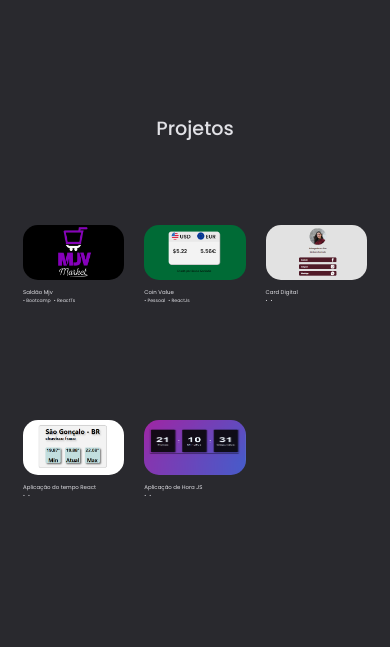
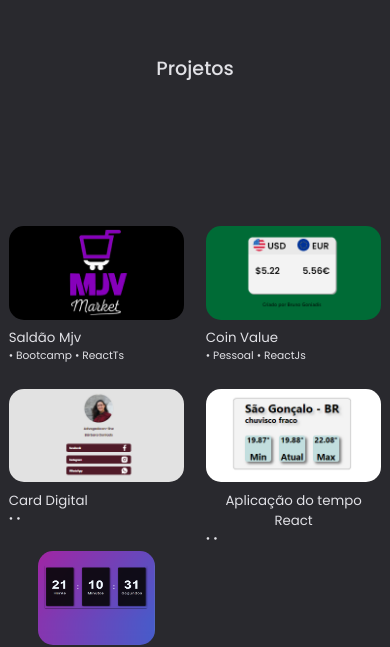
Before and after one commit to Brunogoniadis/PortifolioBrunoGoniadis, a React (Vite) app: page / in a window 390 px wide. Shown: the part 1613-2260 px from the top of the page. Built offline with nearby package versions, Linux system fonts and the light colour scheme.

Commit message:
Responsive: Project Grid

```diff
--- a/src/components/Card/styles.ts
+++ b/src/components/Card/styles.ts
@@ -87,7 +87,6 @@ export const Container = styled.div`
     @media (max-width: 512px){
         p{
             font-size: 0.8em;
-            color: red;
         }
         h3{
             font-weight: bold;
--- a/src/components/Project/styles.ts
+++ b/src/components/Project/styles.ts
@@ -27,8 +27,8 @@ export const ProjectContainer= styled.div`
     }
 
     .imgContainer{
-    display: flex;
-    flex-direction: column;
+        display: flex;
+        flex-direction: column;
 
         img{
             width: 26vw;
@@ -57,6 +57,35 @@ export const ProjectContainer= styled.div`
         }
     }
 
+    @media (max-width: 512px){
 
 
+        h1{
+            font-size: 1.5em;
+        }
+        h2{
+            font-size: 1.2em;
+            }
+
+        h3{
+            font-size: 1.0em;
+            font-weight: normal;
+            }
+
+        p{
+            font-size: 0.8em;
+            font-weight: normal;
+            }
+
+
+        .imgContainer{
+            img{
+                width: auto;
+                height: 24vw;
+                margin-top: 1vw;
+                border-radius: 15px;
+        }
+        }
+    }
+
 `
--- a/src/pages/Projetos/index.tsx
+++ b/src/pages/Projetos/index.tsx
@@ -13,11 +13,6 @@ import weatherApp from "../../assets/projetos/weatherApp.png"
 
 import MjvMarkketModal from "../../assets/projetos/modalImage/MjvMarkketModal.png"
 import coinValueModal from "../../assets/projetos/modalImage/coinValueModal.png"
-
-
-
-
-
 
 
 export const Projetos = () => {
--- a/src/pages/Projetos/styles.ts
+++ b/src/pages/Projetos/styles.ts
@@ -6,13 +6,10 @@ export const Container=styled.div`
 
     display: flex;
     flex-direction: column;
-
-
+    justify-content: space-around;
     align-items: center;
-    justify-content: center;
 
     .projectContainer{
-
 
 
         justify-content: center;
@@ -36,4 +33,14 @@ export const Container=styled.div`
         border: none;
     }
 
+    @media (max-width: 512px){
+
+        .projectContainer{
+            grid-template-columns: auto auto;
+            justify-content: space-around;
+            row-gap: 10vh;
+            margin-top: -15vh;
+        }
+    }
+
 `
--- a/src/pages/Tecnologias/styles.ts
+++ b/src/pages/Tecnologias/styles.ts
@@ -6,5 +6,6 @@ export const Container = styled.div`
     flex-direction: column;
     align-items: center;
     justify-content: center;
+    width: auto;
 
     `
```
